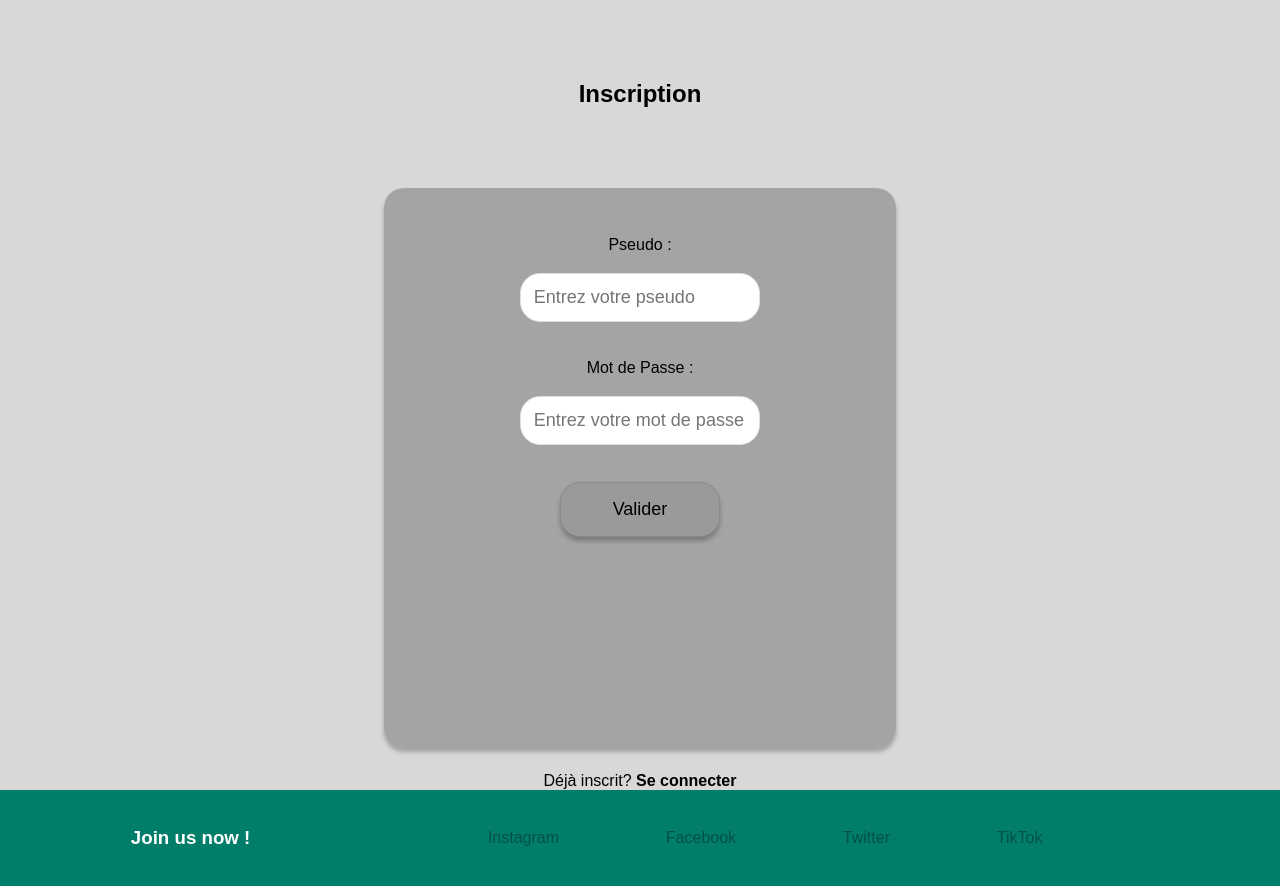
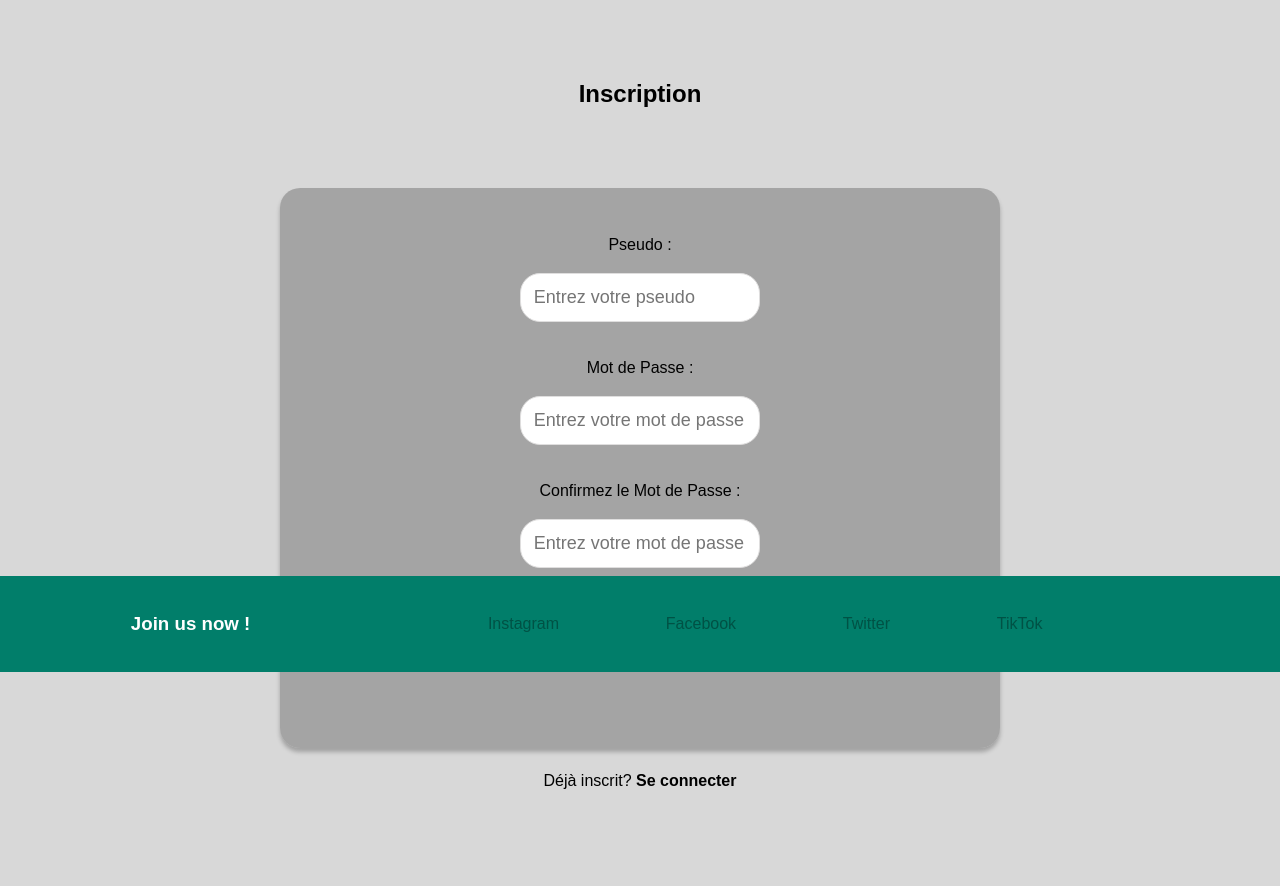
Before and after one commit to sandraMassonF/quiznight, a PHP site: page /page/inscription.php in a window 1280 px wide. Shown: the part 128-1014 px from the top of the page. After the commit the page ends 917 px from the top, so only its background shows below. Run offline with PHP 8.4, Linux system fonts and the light colour scheme.

Commit message:
add absolute position for footer

```diff
--- a/asset/css/header-footer.css
+++ b/asset/css/header-footer.css
@@ -70,6 +70,14 @@ body {
 
 /* footer */
 
+
+.footer_container {
+position: fixed ;
+bottom: 0;
+width: 100%;
+}
+
+
 .footer {
   width: 100%;
   height: 6rem;
--- a/asset/css/style_connexion.css
+++ b/asset/css/style_connexion.css
@@ -13,7 +13,8 @@ body{
 
 }
 .login-bloc, .registration-bloc{
-    width: 40%;
+    margin: 50rem;
+    width: 45rem;
     margin: auto;
     background-color: rgba(135, 135, 135, 0.633);
     border-radius: 20px;
--- a/component/footer.php
+++ b/component/footer.php
@@ -1,4 +1,5 @@
-<footer class="footer">
+<footer class="footer_container">
+    <div class="footer">
         <h3>Join us now !</h3>
         <div class="social-box">
             <a href="#">Instagram</a>
@@ -6,7 +7,7 @@
             <a href="#">Twitter</a>
             <a href="#">TikTok</a>
         </div>
-
+    </div>
 </footer>
 </body>
 
--- a/page/inscription.php
+++ b/page/inscription.php
@@ -62,8 +62,8 @@ if (isset($_POST['submit'])) {
                     <input class="input" type="text" name="pseudo" id="pseudo" value="" placeholder="Entrez votre pseudo" required><br /><br />
                     <label for="" >Mot de Passe :</label><br />
                     <input class="input" type="password" name="password" id="password" value="" placeholder="Entrez votre mot de passe" required><br /><br />
-                    <!-- <label for="" >Confirmez le Mot de Passe :</label><br />
-                    <input class="input" type="password" name="password" id="password" value="" placeholder="Entrez votre mot de passe" required><br /><br /> -->
+                    <label for="" >Confirmez le Mot de Passe :</label><br />
+                    <input class="input" type="password" name="password" id="password" value="" placeholder="Entrez votre mot de passe" required><br /><br />
                     <button type="submit" name="submit" class="bouton">Valider</button>
                 </form>
             </section>
```
Lines whose indentation alone changed are shown as unchanged.
